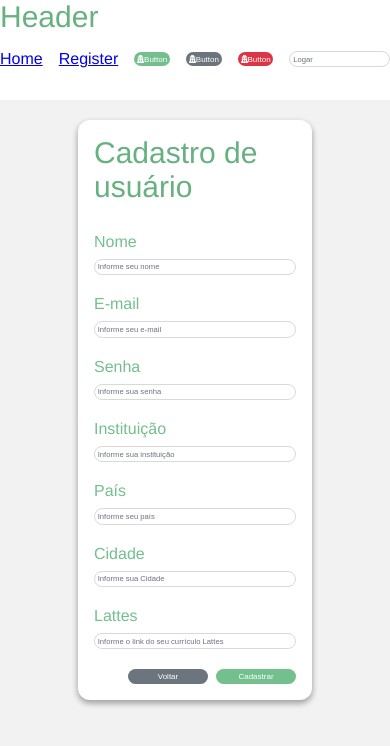
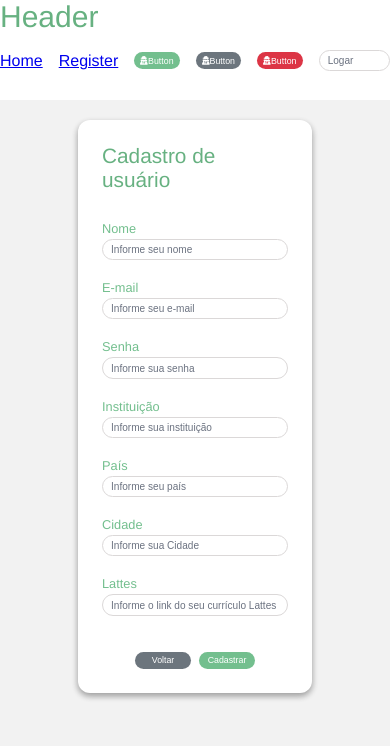
Before and after one commit to matheusssilva991/med-storage-front-v2, a Vue app: page /register in a window 390 px wide. Shown: the top 746 px of the page. Built offline with nearby package versions, Linux system fonts and the light colour scheme.

Commit message:
fix: box comp fix: input comp, add active effect fix: register View

```diff
--- a/src/components/BoxComp.vue
+++ b/src/components/BoxComp.vue
@@ -1,9 +1,9 @@
 <template>
     <div class="box-container">
         <div class="header">
-            <div class="title">
-                <slot name="title"></slot>
-            </div>
+            <h1 class="title">
+                {{ props.title }}
+            </h1>
             <div class="inputs">
                 <slot name="inputs"></slot>
             </div>
@@ -16,6 +16,13 @@
 </template>
 
 <script setup lang="ts">
+const props = defineProps({
+    title: {
+        type: String,
+        required: true
+    }
+})
+
 </script>
 
 <style scoped>
@@ -56,15 +63,19 @@
     height: 60%;
 }
 
-@media only screen and (max-width: 1023px) {
+@media only screen and (max-width: 1024px) {
     .content {
         margin-top: 1.3rem;
     }
+
+    .title {
+        font-size: 1.3rem;
+    }
 }
 
-@media only screen and (max-width: 480px) {
+@media only screen and (max-width: 780px) {
     .box-container {
-        padding: 1rem;
+        padding: 1.5rem;
     }
 
     .header {
--- a/src/components/ButtonComp.vue
+++ b/src/components/ButtonComp.vue
@@ -42,21 +42,24 @@ button {
     align-items: center;
     justify-content: space-around;
     border-radius: var(--border-radius);
-    padding: 0.4em 0.4em;
+    padding: 0.5em 0.8em;
     cursor: pointer;
+}
+
+button:active {
+    transform: scale(0.98);
 }
 
 @media only screen and (max-width: 1024px) {
     button {
         font-size: 0.6em;
-        padding: 0.35em 0.35em;
+        padding: 0.4em 0.7em;
     }
 }
 
 @media only screen and (max-width: 720px) {
     button {
-        font-size: 0.5em;
-        padding: 0.35em 0.35em;
+        font-size: 0.55em;
     }
 }
 
--- a/src/components/InputComp.vue
+++ b/src/components/InputComp.vue
@@ -41,7 +41,7 @@ input {
   border-radius: var(--border-radius);
   color: #8a8a8a;
   background-color: var(--color-background-input);
-  padding: 0.4em 0.4em;
+  padding: 0.5em 0.8em;
   display: flex;
   align-items: center;
   justify-content: space-between;
@@ -70,7 +70,7 @@ input:focus::placeholder {
 @media only screen and (max-width: 1024px) {
     input {
         font-size: 0.9em;
-        padding: 0.35em 0.35em;
+        padding: 0.4em 0.8em;
     }
 
     .input-container {
@@ -79,16 +79,4 @@ input:focus::placeholder {
     }
 }
 
-@media only screen and (max-width: 720px) {
-    input {
-        font-size: 0.8em;
-        padding: 0.35em 0.35em;
-    }
-
-    .input-container {
-        gap: 0.3rem;
-        font-size: 0.6rem;
-    }
-}
-
 </style>
--- a/src/views/RegisterView.vue
+++ b/src/views/RegisterView.vue
@@ -1,9 +1,6 @@
 <template>
   <div class="container">
-    <BoxComp class="box">
-      <template #title>
-        <h1>Cadastro de usuário</h1>
-      </template>
+    <BoxComp class="box" title="Cadastro de usuário">
 
       <template #content>
         <div class="register-form">
@@ -115,10 +112,11 @@ const goHome = () => {
   display: flex;
   flex-direction: column;
   justify-content: space-between;
-  gap: 0.5rem;
+  gap: 0.3rem;
 }
 
 .button-field {
+  margin-top: 1rem;
   width: 100%;
   display: flex;
   justify-content: flex-end;
@@ -129,9 +127,32 @@ const goHome = () => {
   width: 5rem;
 }
 
-@media screen and (max-width: 720px) {
+@media screen and (max-width: 1024px) {
+  .container-title {
+    font-size: 1.3rem;
+  }
+
+  .input-field {
+    font-size: 0.8rem;
+  }
+
+  .button-field button {
+    width: 4rem;
+  }
+}
+
+@media screen and (max-width: 780px) {
   .input-field {
     width: 100%;
+    gap: 0.2rem;
+  }
+
+  .button-field {
+    justify-content: center;
+  }
+
+  .button-field button {
+    width: 3.5rem;
   }
 }
 
```
